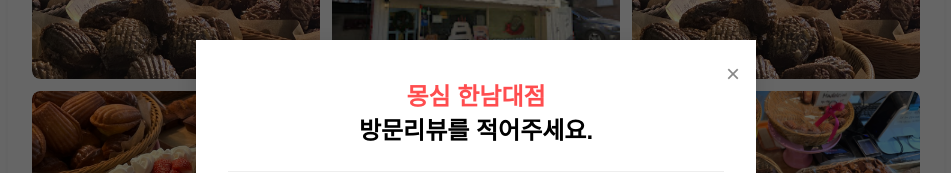
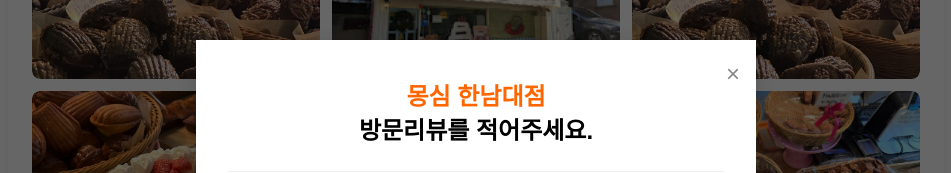
Before and after one commit to Food-Pick/FoodPick-Web, a Next.js app in the folder foodpick-nextjs-front/: page /restaurant_detail/1 in a window 1280 px wide. Both pictures are taken after a click on the button "리뷰 작성하기". Shown: the part 1437-1610 px from the top of the page, without its empty margins (164-1115 px from the left). Built offline with nearby package versions, Linux system fonts and the light colour scheme.

Commit message:
Review string css change

```diff
--- a/foodpick-nextjs-front/styles/ReviewModal.module.css
+++ b/foodpick-nextjs-front/styles/ReviewModal.module.css
@@ -67,7 +67,7 @@
   margin-bottom: 1.2rem;
 }
 .title strong {
-  color: #ff4d4f;
+  color: #ff6600;
 }
 
 .divider {
```
